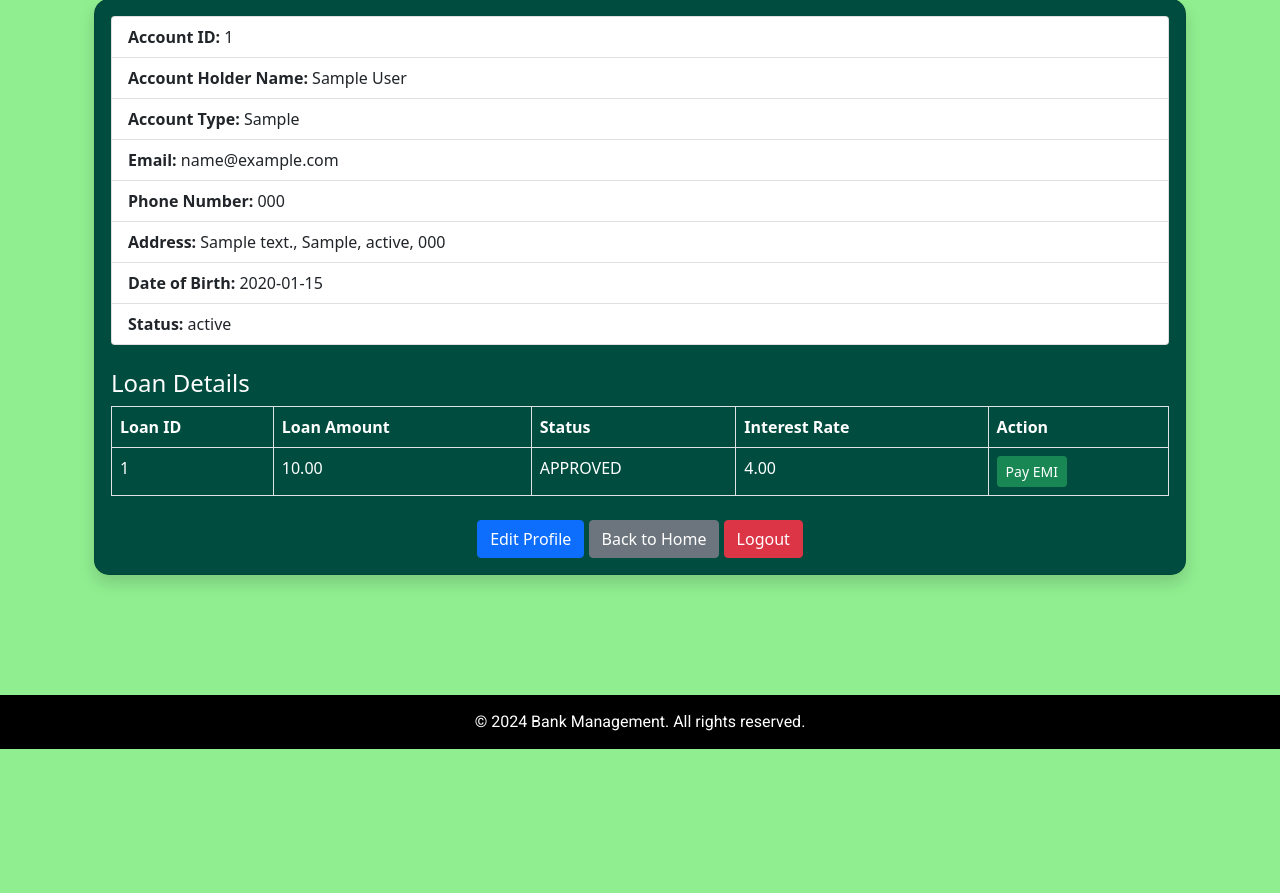
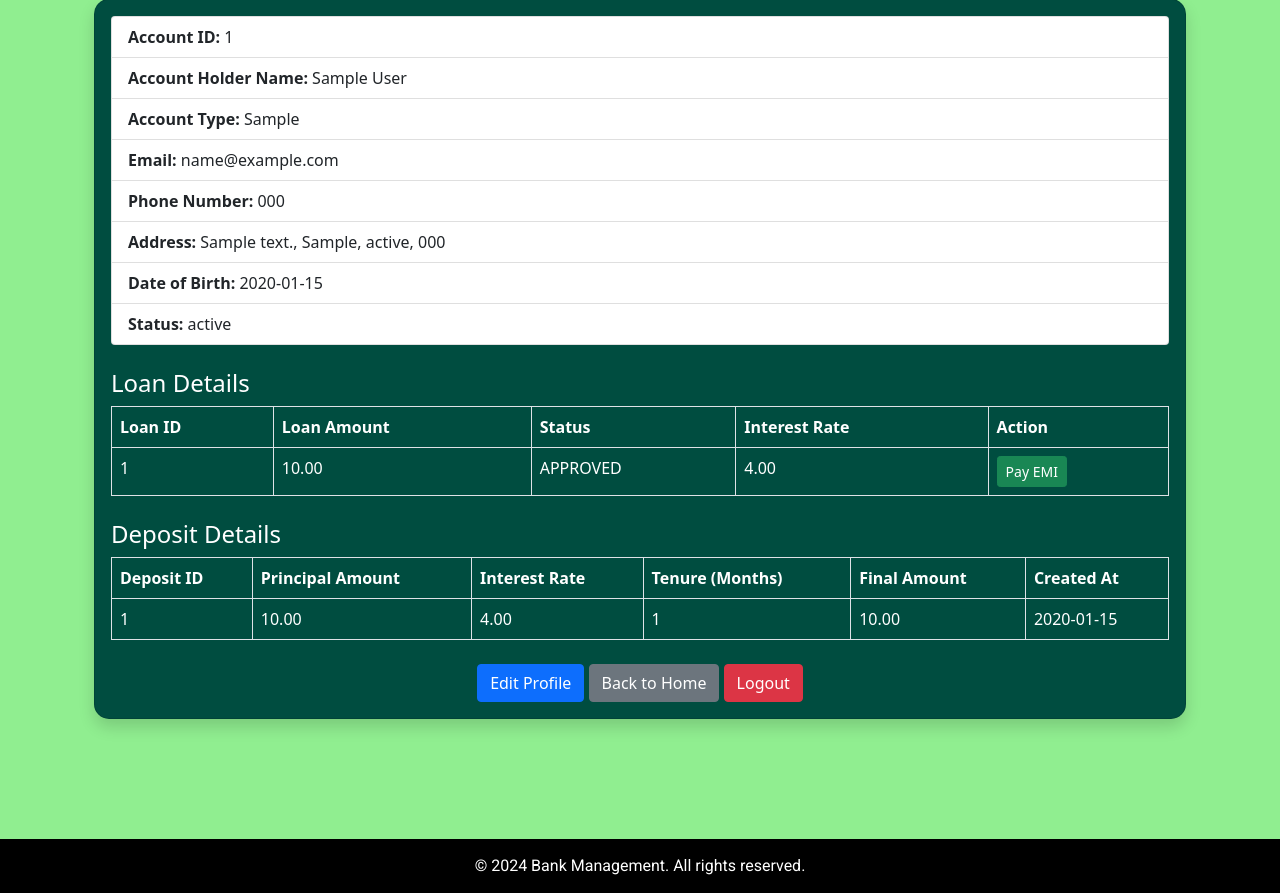
Before and after one commit to megg003/bank-management-system-sql, a Flask app: page /account_details in a window 1280 px wide. Shown: the part 249-1142 px from the top of the page. Before the commit the page ends 998 px from the top, so only its background shows below. Run offline with Flask 3, Linux system fonts and the light colour scheme; the visitor is signed in with stand-in values (Sample User, id 1); tables that the repository leaves empty hold one stand-in row (values such as "Sample post").

Commit message:
deposits now displayed on account details page

```diff
--- a/DBMSProject/main.py
+++ b/DBMSProject/main.py
@@ -241,7 +241,8 @@ def account_details():
         flash('You must be logged in to view account details.', 'danger')
         return redirect(url_for('login'))  # Redirect to login if not logged in
 
-    user = UserInfo.query.get(user_id)  # Retrieve user details from the database
+    # Retrieve user details from the database
+    user = UserInfo.query.get(user_id)
 
     if not user:
         flash('User not found.', 'danger')
@@ -250,7 +251,11 @@ def account_details():
     # Fetch the loan details associated with the user
     loans = Loan.query.filter_by(user_id=user_id).all()  # Fetch all loans for the logged-in user
 
-    return render_template('account_details.html', user=user, loans=loans)  # Pass user and loans to the template
+    # Fetch the deposit details associated with the user
+    deposits = Deposit.query.filter_by(account_id=user.account_id).all()  # Fetch all deposits for the logged-in user
+
+    return render_template('account_details.html', user=user, loans=loans, deposits=deposits)  # Pass user, loans, and deposits to the template
+
 
 @app.route('/pay_emi/<int:loan_id>', methods=['POST', 'GET'])
 def pay_emi(loan_id):
--- a/DBMSProject/templates/account_details.html
+++ b/DBMSProject/templates/account_details.html
@@ -32,6 +32,7 @@
                 </li>
             </ul>
 
+            <!-- Loan Details Section -->
             <h4 class="mt-4" style="color: white;">Loan Details</h4>
             <table class="table table-bordered" style="color: white;">
                 <thead>
@@ -61,6 +62,33 @@
                     {% endfor %}
                 </tbody>
             </table>
+
+            <!-- Deposit Details Section -->
+            <h4 class="mt-4" style="color: white;">Deposit Details</h4>
+            <table class="table table-bordered" style="color: white;">
+                <thead>
+                    <tr>
+                        <th>Deposit ID</th>
+                        <th>Principal Amount</th>
+                        <th>Interest Rate</th>
+                        <th>Tenure (Months)</th>
+                        <th>Final Amount</th>
+                        <th>Created At</th>
+                    </tr>
+                </thead>
+                <tbody>
+                    {% for deposit in deposits %}
+                    <tr>
+                        <td>{{ deposit.deposit_ID }}</td>
+                        <td>{{ deposit.principal_amount }}</td>
+                        <td>{{ deposit.interest_rate }}</td>
+                        <td>{{ deposit.tenure }}</td>
+                        <td>{{ deposit.final_amount }}</td>
+                        <td>{{ deposit.created_at.strftime('%Y-%m-%d') }}</td>
+                    </tr>
+                    {% endfor %}
+                </tbody>
+            </table>
             {% else %}
             <div class="alert alert-danger">Account not found.</div>
             {% endif %}
```
